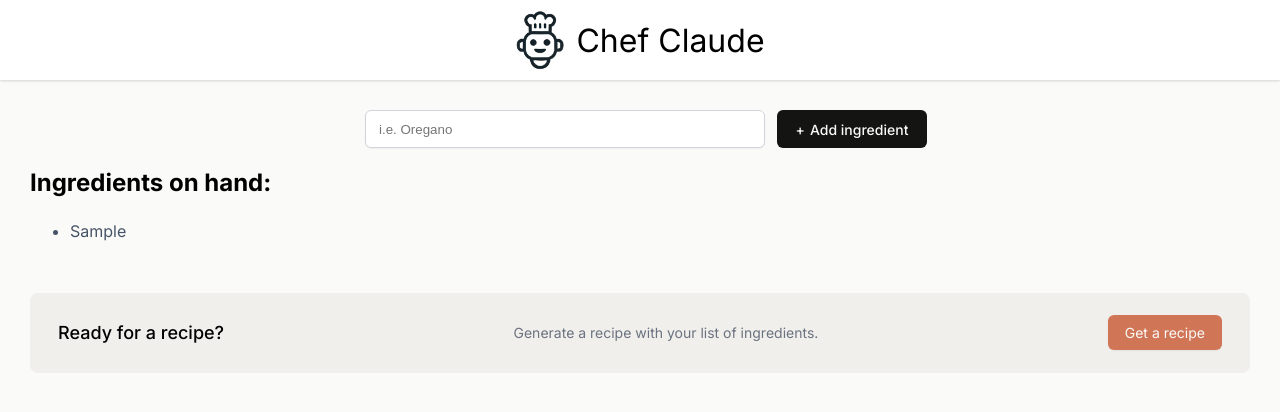
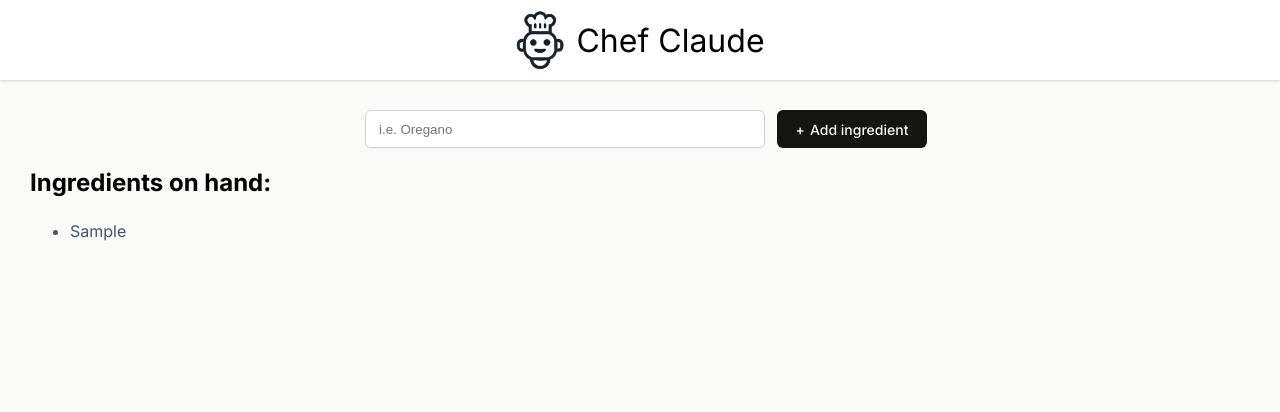
Before and after one commit to candytale55/chef-claude-app, a React (Vite) app: page / in a window 1280 px wide. Both pictures are taken after typing "Sample" into the empty fields and a click on the button "Add ingredient". Shown: the top 412 px of the page. Built offline with nearby package versions, Linux system fonts and the light colour scheme.

Commit message:
Add conditional rendering for Get Recepe section until there's at least 3 ingredients.

```diff
--- a/src/components/MainContent.jsx
+++ b/src/components/MainContent.jsx
@@ -47,7 +47,7 @@ function IngredientsList() {
       </form>
 
 
-      {/* Conditional Rendering of the Ingredient list */}
+      {/* Conditional Rendering of the Ingredient list - Until there's at least one ingredient */}
 
       {ingredients.filter(i => i.name.trim() !== "").length > 0 ? (
         <section>
@@ -58,12 +58,19 @@ function IngredientsList() {
           <ul className='ingredients-list'>{ingredientsListItems}</ul>
 
 
-          {/* Get Recipe Section*/}
-          <div className='get-recipe-container'>
-            <h3>Ready for a recipe?</h3>
-            <p>Generate a recipe with your list of ingredients.</p>
-            <button>Get a recipe</button>
-          </div>
+          {/* Conditional Rendering of the Get Recipe Section - Until there's at least three ingredients */}
+
+          {
+            ingredients.filter(i => i.name.trim() !== "").length > 2 ? (
+
+            <div className='get-recipe-container'>
+              <h3>Ready for a recipe?</h3>
+              <p>Generate a recipe with your list of ingredients.</p>
+              <button>Get a recipe</button>
+            </div>) : null
+
+          }
+
           {/*  // TODO: Fix the Ready for a recipe inline display */}
         </section> ) : null }
 
```
